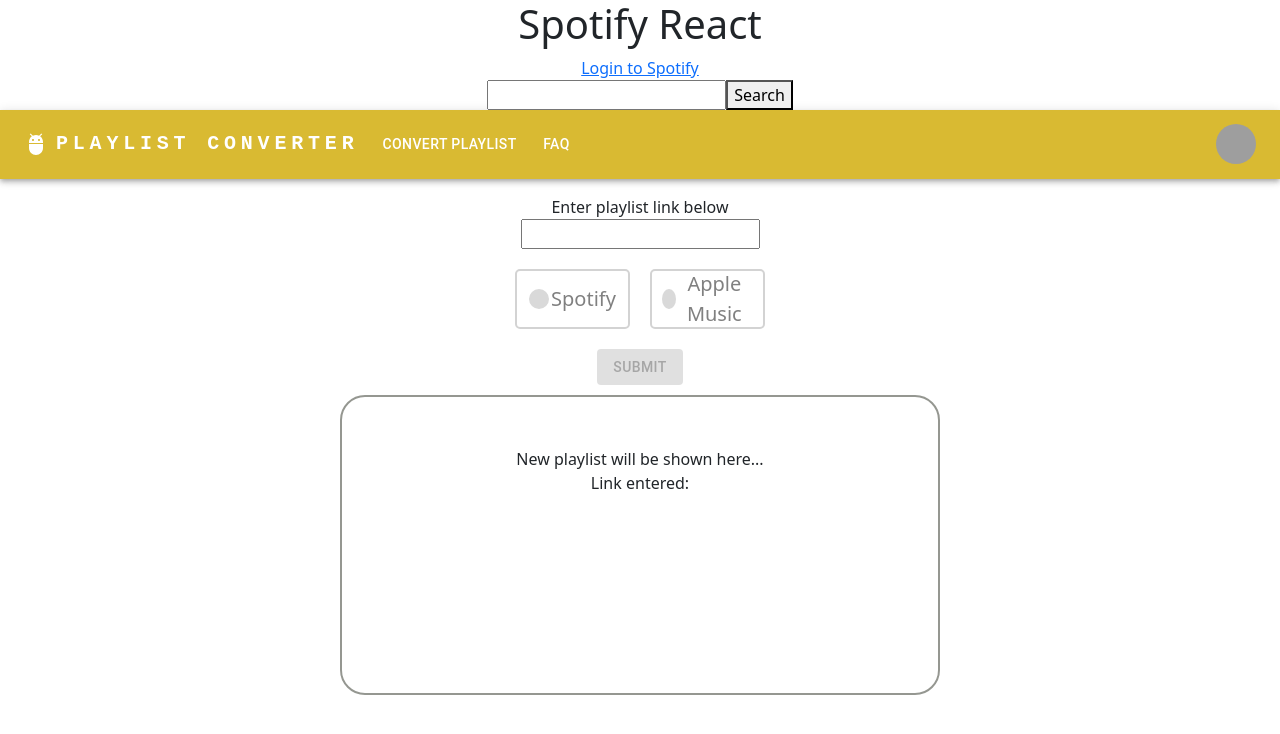
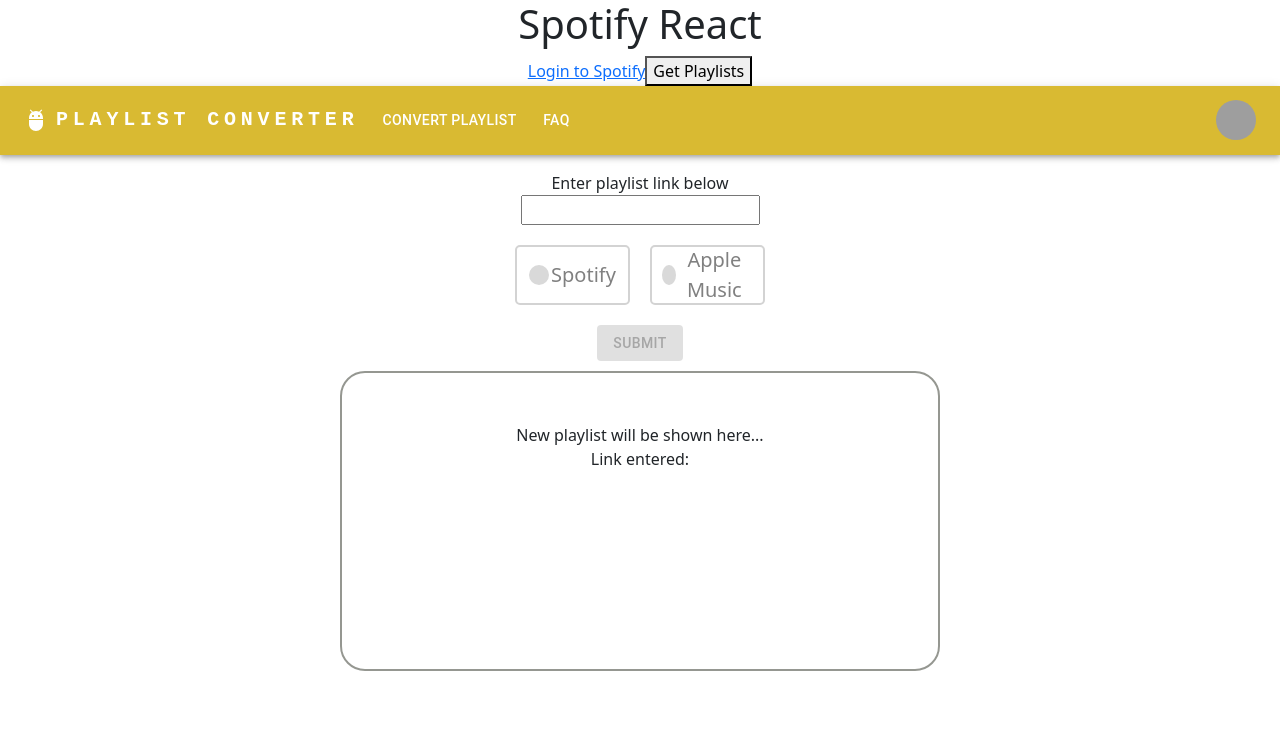
Before and after one commit to raheemak/playlistconverter, a React (Create React App) app: page / in a window 1280 px wide. Shown: the top 734 px of the page. Built offline with nearby package versions, Linux system fonts and the light colour scheme; grey boxes are pictures that could not be loaded.

Commit message:
getting spotify playlists working

```diff
--- a/src/App.js
+++ b/src/App.js
@@ -5,13 +5,9 @@
 import PlaylistProvider from './store/PlaylistProvider';
 import { useEffect, useState } from 'react';
 import axios from "axios";
-
+import CONFIG from "./config"
+import SpotifyPlaylists from './ConvertedPlaylist/SpotifyPlaylists';
 function App() {
-  const CLIENT_ID = "b762d16ff52d44a0a81bdbbc12850e60"
-  const REDIRECT_URI = "http://localhost:3000/callback"
-  const AUTH_ENDPOINT = "https://accounts.spotify.com/authorize"
-  const RESPONSE_TYPE = "token"
-
 
   const [searchKey, setSearchKey] = useState("")
   const [artists, setArtists] = useState([])
@@ -37,42 +33,16 @@
     setToken("")
     window.localStorage.removeItem("token")
   }
-  const searchArtists = async (e) => {
-    e.preventDefault()
-    const { data } = await axios.get("https://api.spotify.com/v1/search", {
-      headers: {
-        Authorization: `Bearer ${token}`
-      },
-      params: {
-        q: searchKey,
-        type: "artist"
-      }
-    })
 
-    setArtists(data.artists.items)
-  }
-
-  const renderArtists = () => {
-    return artists.map(artist => (
-      <div key={artist.id}>
-        {artist.images.length ? <img width={"50%"} src={artist.images[0].url} alt="" /> : <div>No Image</div>}
-        {artist.name}
-      </div>
-    ))
-  }
   return (
     <div className="App">
       <h1>Spotify React</h1>
       {!token ?
-        <a href={`${AUTH_ENDPOINT}?client_id=${CLIENT_ID}&redirect_uri=${REDIRECT_URI}&response_type=${RESPONSE_TYPE}`}>Login
+        <a href={`${CONFIG.AUTH_ENDPOINT}?client_id=${CONFIG.CLIENT_ID}&redirect_uri=${CONFIG.REDIRECT_URI}&response_type=${CONFIG.RESPONSE_TYPE}`}>Login
           to Spotify</a>
         : <button onClick={logout}>Logout</button>}
-      <form onSubmit={searchArtists}>
-        <input type="text" onChange={e => setSearchKey(e.target.value)} />
-        <button type={"submit"}>Search</button>
-      </form>
-      {renderArtists()}
 
+        <SpotifyPlaylists/>
       <PlaylistProvider>
         <Header></Header>
         <Form />
--- /dev/null
+++ b/src/ConvertedPlaylist/SpotifyPlaylists.js
@@ -0,0 +1,42 @@
+
+import axios from "axios";
+import { useEffect, useState } from 'react';
+
+
+const SpotifyPlaylists = () => {
+    const PLAYLISTS_ENDPOINT = "https://api.spotify.com/v1/me/playlists";
+
+    const [data, setData] = useState({});
+    const [token, setToken] = useState("")
+
+    useEffect(() => {
+        if (localStorage.getItem("token")) {
+            setToken(localStorage.getItem("token"));
+        }
+    }, []);
+
+    const handleGetPlaylists = () => {
+        axios
+            .get(PLAYLISTS_ENDPOINT, {
+                headers: {
+                    Authorization: "Bearer " + token,
+                },
+            })
+            .then((response) => {
+                setData(response.data);
+            })
+            .catch((error) => {
+                console.log(error);
+            });
+    };
+
+    return (
+        <>
+            <button onClick={handleGetPlaylists}>Get Playlists</button>
+            {data?.items ? data.items.map((item) => <p>{item.name}</p>) : null}
+        </>
+    )
+
+}
+
+export default SpotifyPlaylists
--- /dev/null
+++ b/src/config.js
@@ -0,0 +1,10 @@
+
+
+const config = {
+    CLIENT_ID: "b762d16ff52d44a0a81bdbbc12850e60",
+    REDIRECT_URI: "http://localhost:3000/callback",
+    AUTH_ENDPOINT: "https://accounts.spotify.com/authorize",
+    RESPONSE_TYPE: "token",
+}
+
+export default config;
```
